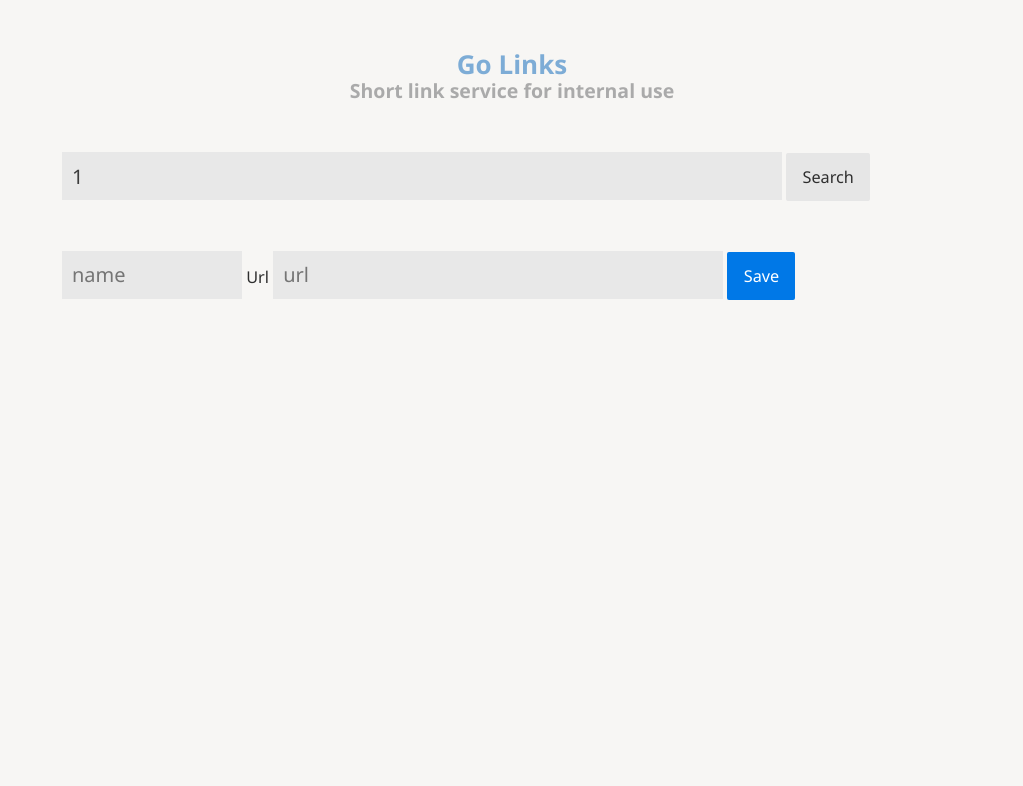
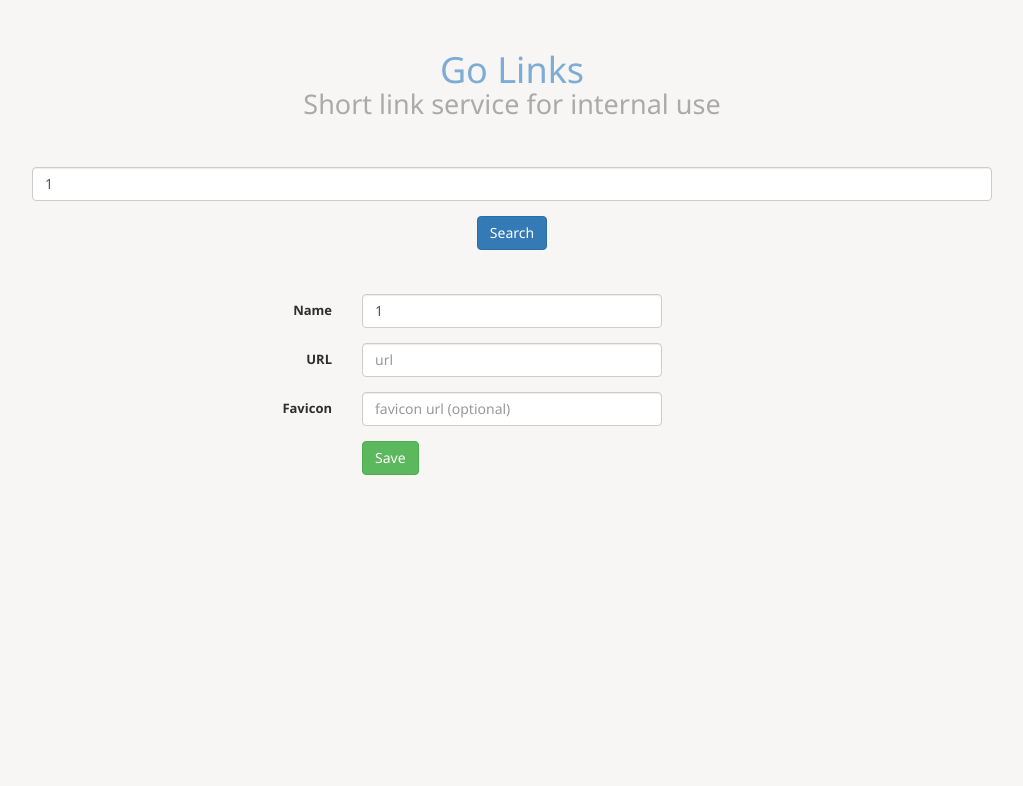
Before and after one commit to redluxx/golinker, a Flask app: page /golinks/search/1/ in a window 1280 px wide. Shown: the top 786 px of the page, without its empty margins (128-1151 px from the left). Run offline with Flask 2, Linux system fonts and the light colour scheme; data comes from the database, SQL or seed files in the repository; some libraries are stand-ins or nearby versions.

Commit message:
Modification of template for css and form

```diff
--- a/golinks/templates/index.html
+++ b/golinks/templates/index.html
@@ -1,52 +1,15 @@
 <html>
     <head>
-	<link rel="stylesheet" href="https://unpkg.com/purecss@0.6.0/build/pure-min.css">
+		<link rel="stylesheet" href="{{ url_for('static', filename='styles/bootstrap.min.min.css') }}">
 	<style>
 	 body {
-	     max-width: 900px;
+	     max-width: 75%;
 	     margin: 0 auto;
 	     color: #2e2e2e;
 	     background-color: #f7f6f4;
 	     font-family: 'PTSansWeb', 'Segoe UI', Arial, sans-serif;
 	     font-size: 13px;
 	     font-weight: normal;
-	 }
-
-	 #search {
-	     width: 80%;
-	 }
-
-	 #name {
-	     width: 20%;
-	 }
-	 #url {
-	     width: 50%;
-	 }
-	 #ffav {
-	     width: 50%;
-	 }
-
-	 .favicon {
-	     height: 32px;
-	     weight: 32px;
-	 }
-
-	 .record_header {
-	     color: #333333;
-	 }
-
-	 a {
-	     color: #7dacd6;
-	     text-decoration: none;
-	 }
-
-	 a:hover {
-	     color:#6084a5;
-	     box-shadow:0 2px 0 0 #6084a5;
-	 }
-
-	 .xlarge {
-	     font-size: 125%;
 	 }
 
 	 h1 {
@@ -60,37 +23,51 @@
 	     font-size: 75%;
 	 }
 
-	 input {
-	     font-family: 'PTSansWeb','Segoe UI',Arial,sans-serif;
-	     font-size: 20px;
-	     height: 48px;
-	     color: #3c3c3c;
-	     background-color: #e8e8e8;
-	     border: 0;
-	     padding: 10px;
+	 h3 {
+	     font-size: 200%;
 	 }
 
-	 button {
-	     height: 48px;
-	     margin-top: -5px;
-	     padding: 20px;
+	 a {
+	     color: #7dacd6;
+	     text-decoration: none;
 	 }
 
-	 .button-delete {
-             background: rgb(202, 60, 60);
-	 }
-
-	 #search-form {
-	     margin-bottom: 50px;
+	 a:hover {
+	     color:#6084a5;
+	     box-shadow:0 2px 0 0 #6084a5;
 	 }
 
 	 .record_name {
 	     font-size: 150%;
 	 }
 
-	 h3 {
-	     font-size: 200%;
+	 .favicon {
+	     height: 25px;
 	 }
+
+	 .group-link{
+		 letter-spacing:-.43em;
+		 text-rendering:optimizespeed;
+		 font-family:FreeSans,Arimo,"Droid Sans",Helvetica,Arial,sans-serif;
+		 display:-webkit-flex;
+		 -webkit-flex-flow:row wrap;
+		 display:-ms-flexbox;
+		 -ms-flex-flow:row wrap;
+		 -ms-align-content:flex-start;
+		 -webkit-align-content:flex-start;
+		 align-content:flex-start
+	}
+
+	 .single-link{
+		 display:inline-block;
+		 zoom:1;
+		 letter-spacing:normal;
+		 word-spacing:normal;
+		 vertical-align:top;
+		 text-rendering:auto;
+		 width:20%
+	}
+
 	</style>
 		<title>{{settings.TITLE}}</title>
     </head>
@@ -112,74 +89,98 @@
 	{% endif %}
 	{% endwith %}
 
-	<form id="search-form" class="xlarge" action="/golinks/search/" method="POST">
+	<form class="form-horizontal" action="/golinks/search/" method="POST">
+		<fieldset>
+		<!-- Search input-->
+		<div class="form-group">
+			<div class="col-md-12">
+			<input type="text" id="searchinput" name="searchinput" placeholder="search for a go-link" class="form-control input-md" value="{{previous_search_text}}">
+			</div>
+		</div>
 
-	    <input type="text" id="search" name="search" class="pure-input-10-12"
-		   placeholder="search for a go-link"
-		   value="{{previous_search_text}}"
-	    />
-	    <button type="submit" class="pure-button">
-		{{settings.SEARCH_TEXT}}
-	    </button>
+		<!-- Button -->
+		<div class="form-group">
+			<div class="col-md-12 text-center">
+			<button type=submit class="btn btn-primary">{{settings.SEARCH_TEXT}}</button>
+			</div>
+		</div>
+		</fieldset>
 	</form>
 
-	<form id="crud-form" class="xlarge" action="/golinks/submit/" method="POST">
 
+	<form class="form-horizontal" action="/golinks/submit/" method="POST">
+		<fieldset>
+
+		<div class="form-group">
+			<div class="col-md-4">
 			<input type="hidden" id="gid" name="gid"
 				{% if edit_record %}
 				value="{{edit_record.gid}}"
-		{% endif %}
-	>
+				{% endif %}>
+			</div>
+		</div>
 
-	<input type="text" id="name" placeholder="name"
-	       name="name" class="pure-input-3-12"
+		<!-- Text input-->
+		<div class="form-group">
+		  <label class="col-md-4 control-label" for="name">Name</label>
+		  <div class="col-md-4">
+		  <input id="name" name="name" type="text" placeholder="name" class="form-control input-md"
 				{% if edit_record %}
 				value="{{edit_record.name}}"
-	       {% endif %}
-	>
+				{% else %}
+				value="{{previous_search_text}}"
+				{% endif %}>
+		  </div>
+		</div>
 
-	<label for="url">
-	    Url
-	</label>
-	<input type="text" id="url" placeholder="url"
-	       name="url" class="pure-input-4-12"
+		<!-- Text input-->
+		<div class="form-group">
+		  <label class="col-md-4 control-label" for="url">URL</label>
+		  <div class="col-md-4">
+		  <input id="url" name="url" type="text" placeholder="url" class="form-control input-md"
 				{% if edit_record %}
 				value="{{edit_record.url}}"
-	       {% endif %}
-	>
+				{% endif %}>
+		  </div>
+		</div>
 
-	<button type="submit" class="pure-button pure-button-primary">
-	    {{settings.CREATE_UPDATE_TEXT}}
-	</button>
+		<!-- Text input-->
+		<div class="form-group">
+		  <label class="col-md-4 control-label" for="favi">Favicon</label>
+		  <div class="col-md-4">
+		  <input id="ffav" name="ffav" type="text" placeholder="favicon url (optional)" class="form-control input-md"
+				{% if edit_record %}
+				value="{{edit_record.favicon}}"
+				{% endif %}>
 
+		  </div>
+		</div>
+
+		<!-- Button (Double) -->
+		<div class="form-group">
+		  <label class="col-md-4 control-label" for="button1id"></label>
+		  <div class="col-md-2 text-left">
+			<button type="submit" class="btn btn-success">{{settings.CREATE_UPDATE_TEXT}}</button>
+		  </div>
+		  <div class="col-md-2 text-right">
 			{% if edit_record %}
 			<a href="{{ url_for('.golink_delete', name=edit_record.name) }}" >
-	    <button type="button" class="pure-button pure-button-primary button-delete">
-		{{settings.DELETE_TEXT}}
-	    </button>
+			<button type="button" class="btn btn-danger">{{settings.DELETE_TEXT}}</button>
 			</a>
 			{% endif %}
+		  </div>
+		</div>
 
-	{% if edit_record %}
-	<br>
-	<label for="ffav">
-	    Favicon Override
-	</label>
-	<input type="text" id="ffav" placeholder="favicon"
-	       name="ffav" class="pure-input-4-12"
-	       {% if edit_record %}
-	       value="{{edit_record.favicon}}"
-	       {% endif %}
-	>
-	{% endif %}
+	</fieldset>
 	</form>
+
 
       {% if all_records %}
       <div class="found_links">
 	  <h3>All Links</h3>
-	  <div class="pure-g">
+	  <div class="group-link">
 	      {% for record in all_records %}
-	      <div class="pure-u-1-5">
+	      <div class="single-link">
 		  <a href="{{ url_for('.golink_edit', name=record.name) }}" title="{{record.url}}" class="record" >
 		      <img src="{{record.favicon}}" class="favicon" onError="this.onerror = '';this.style.visibility='hidden';" />
 		      <span class="record_header">go/</span>
--- a/golinks/webapp.py
+++ b/golinks/webapp.py
@@ -72,7 +72,7 @@ def golink_edit(name):
 @WEBAPP.route('/golinks/search/', methods=['POST'])
 def golink_search_redirect_post():
     """ Used to Rediect a POST search to a GET """
-    search = request.form.get('search')
+    search = request.form.get('searchinput')
     if not search:
         return redirect(url_for('.index'))
 
@@ -110,7 +110,7 @@ def golink_submit():
         return redirect(url_for('.index'))
 
     if favicon is None or not GoRecord.url_checker(favicon):
-        flash("Adjusting Favicon URL - either None or incorrect format: '{}'".format(favicon))
+        flash("Adjusting Favicon URL - either Empty, None or incorrect format: '{}'".format(favicon))
         favicon = GoRecord.faviconer(url)
 
 
```
Also changed, not shown: golinks/static/styles/bootstrap.min.min.css (added). Lines whose indentation alone changed are shown as unchanged.
